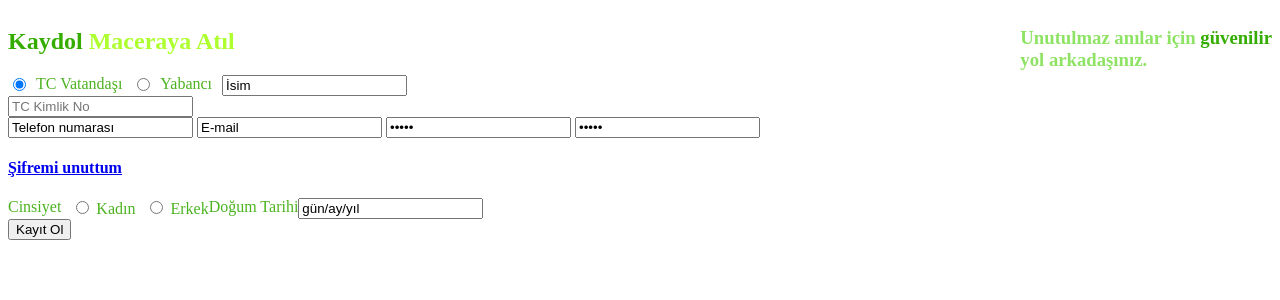
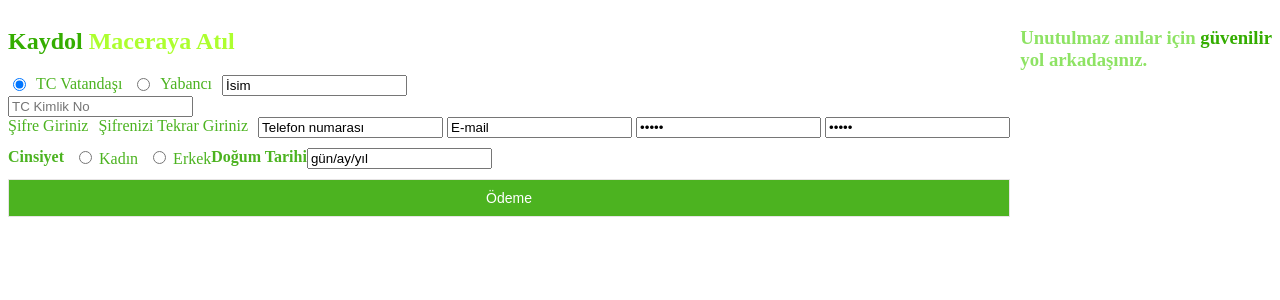
Before and after one commit to ArtunKARA/UmuttepeBusTicketSystem, a CodeIgniter 4 app: the page made by ciapp/app/Views/kullanici/yeniKullanici.php in a window 1280 px wide. Shown: the top 300 px of the page. Run offline with PHP 8.4 and a stand-in for CodeIgniter, Linux system fonts and the light colour scheme; the template is opened without the code that fills it, so the values that code supplies are empty; some libraries are stand-ins or nearby versions.

Commit message:
yeniKullanıcı güncelleme

```diff
--- a/ciapp/app/Views/kullanici/yeniKullanici.php
+++ b/ciapp/app/Views/kullanici/yeniKullanici.php
@@ -13,13 +13,13 @@
                 <div class="row">
                   <div class="kart-right">
                     <form>
-                      <input type="text" value="İsim" onfocus="this.value = '';" onblur="if (this.value == '') {this.value = 'İsim';}" required="">
+                      <input type="text" name="isim"value="İsim" onfocus="this.value = '';" onblur="if (this.value == '') {this.value = 'İsim';}" required="">
                       <input type="radio" style="color: #4CB320; float: left; margin-right: 10px;" id="tcVatandası" name="kimlikTuru" value="TC" checked>
                       <label for="tcVatandası" style="color: #4CB320; float: left; margin-right: 10px;">TC Vatandaşı</label>
                       <input type="radio" style="color: #4CB320; float: left; margin-right: 10px;" id="yabancı" name="kimlikTuru" value="yabancı">
                       <label for="yabancı" style="color: #4CB320; float: left; margin-right: 10px;">Yabancı</label>
                       <div id="kimlikBilgisi">
-                        <input type="text" id="tcNo" placeholder="TC Kimlik No" required>
+                        <input type="text" name="tc-vn" id="tcNo" placeholder="TC Kimlik No" required>
                       </div>
                       <script>
                         const tcNoInput = document.getElementById("tcNo");
@@ -36,15 +36,16 @@
                           });
                         });
                       </script>
-                      <input type="text" value="Telefon numarası" onfocus="this.value = '';" onblur="if (this.value == '') {this.value = 'Telefon numarası';}" required="">
-                      <input type="text" value="E-mail" onfocus="this.value = '';" onblur="if (this.value == '') {this.value = 'E-mail';}" required="">
-                      <input class="password" name="password" type="password" value="Şifre" onfocus="this.value = '';" onblur="if (this.value == '') {this.value = 'Şifre';}" required="">
-                      <input class="password" name="password" type="password" value="Şifre" onfocus="this.value = '';" onblur="if (this.value == '') {this.value = 'Şifre';}" required="">
-											<h4><a href="#">Şifremi unuttum</a></h4>
+                      <input type="text" value="Telefon numarası"name="telefonNumarası"onfocus="this.value = '';" onblur="if (this.value == '') {this.value = 'Telefon numarası';}" required="">
+                      <input type="text" value="E-mail" name="e-mail"onfocus="this.value = '';" onblur="if (this.value == '') {this.value = 'E-mail';}" required="">
+                      <label class="inputLabel" style="color: #4CB320; float: left; margin-right: 10px;">Şifre Giriniz</label>
+                      <input class="password" id="password1"name="password1" type="password" value="Şifre" onfocus="this.value = '';" onblur="if (this.value == '') {this.value = 'Şifre';}" required="">
+                      <label class="inputLabel" style="color: #4CB320; float: left; margin-right: 10px;">Şifrenizi Tekrar Giriniz</label>
+                      <input class="password" id="password2" name="password2" type="password" value="Şifre" onfocus="this.value = '';" onblur="if (this.value == '') {this.value = 'Şifre';}" required="">
                       <div class="ban-bottom">
                         <div class="bnr-right">
                           <div style="margin-bottom: 10px;">
-                            <label class="inputLabel" style="color: #4CB320; float: left; margin-right: 10px;">Cinsiyet</label>
+                            <label class="inputLabel" style="color: #4CB320; float: left; margin-right: 10px;"><b>Cinsiyet</b></label>
                             <div style="float: left;">
                               <input type="radio" id="kadın" name="cinsiyet" value="Kadın" required>
                               <label for="kadın" style="color: #4CB320;">Kadın</label>
@@ -56,8 +57,8 @@
                           </div>
                         </div>
                         <div class="bnr-right">
-                          <label class="inputLabel" style="color: #4CB320; float:left;">Doğum Tarihi</label>
-                          <input class="date" id="dogumTarihi" type="text" value="gün/ay/yıl" onfocus="this.value = '';" onblur="if (this.value == '') {this.value = 'gün/ay/yıl';}" required=>
+                          <label class="inputLabel" style="color: #4CB320; float:left;"><b>Doğum Tarihi</b></label>
+                          <input class="date" id="dogumTarihi" name="dogumTarihi" type="text" value="gün/ay/yıl" onfocus="this.value = '';" onblur="if (this.value == '') {this.value = 'gün/ay/yıl';}" required=>
                         </div>
                         <div class="clearfix"></div>
                         <!---tarih---->
@@ -69,7 +70,23 @@
                           });
                         </script>
                         <!---/tarih---->
-						<input type="submit" value="Kayıt Ol">
+                        <div class="bnr-right">
+                      <form method="post" action="<?php echo Base_url('UmuttepeBusTicketSystem/ciapp/public/odeme'); ?>">
+                        <button onclick="checkPasswords()" class="btn" style="width: 100% ;color:white;background-color: #4CB320;outline: none;font-size: 14px;padding: 10px 10px ; border: 1px solid #9E9E9E;-webkit-appearance: none;margin-top: 10px; border: 1px solid #E6E4E4 ;">Ödeme</button>
+                        <script>
+  function checkPasswords() {
+    var password1 = document.getElementById('password1').value;
+    var password2 = document.getElementById('password2').value;
+
+    if (password1 !== password2) {
+      alert("Şifreler eşleşmiyor. Lütfen aynı şifreyi giriniz.");
+    } else {
+      alert("Şifreler eşleşiyor.");
+    }
+  }
+</script>
+                        </form>
+                    </div>
                       </div>
                   </div>
                   </form>
```
